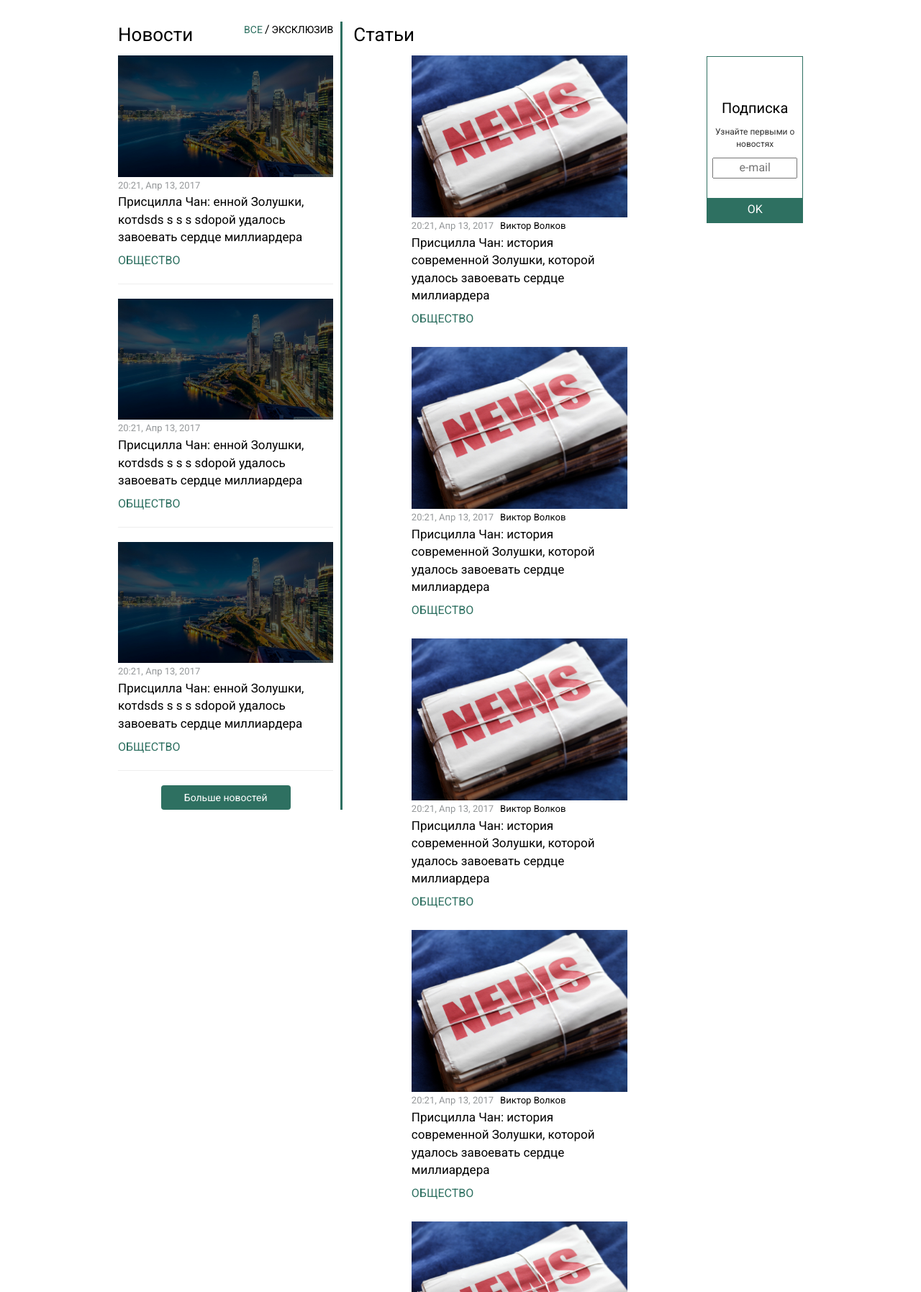
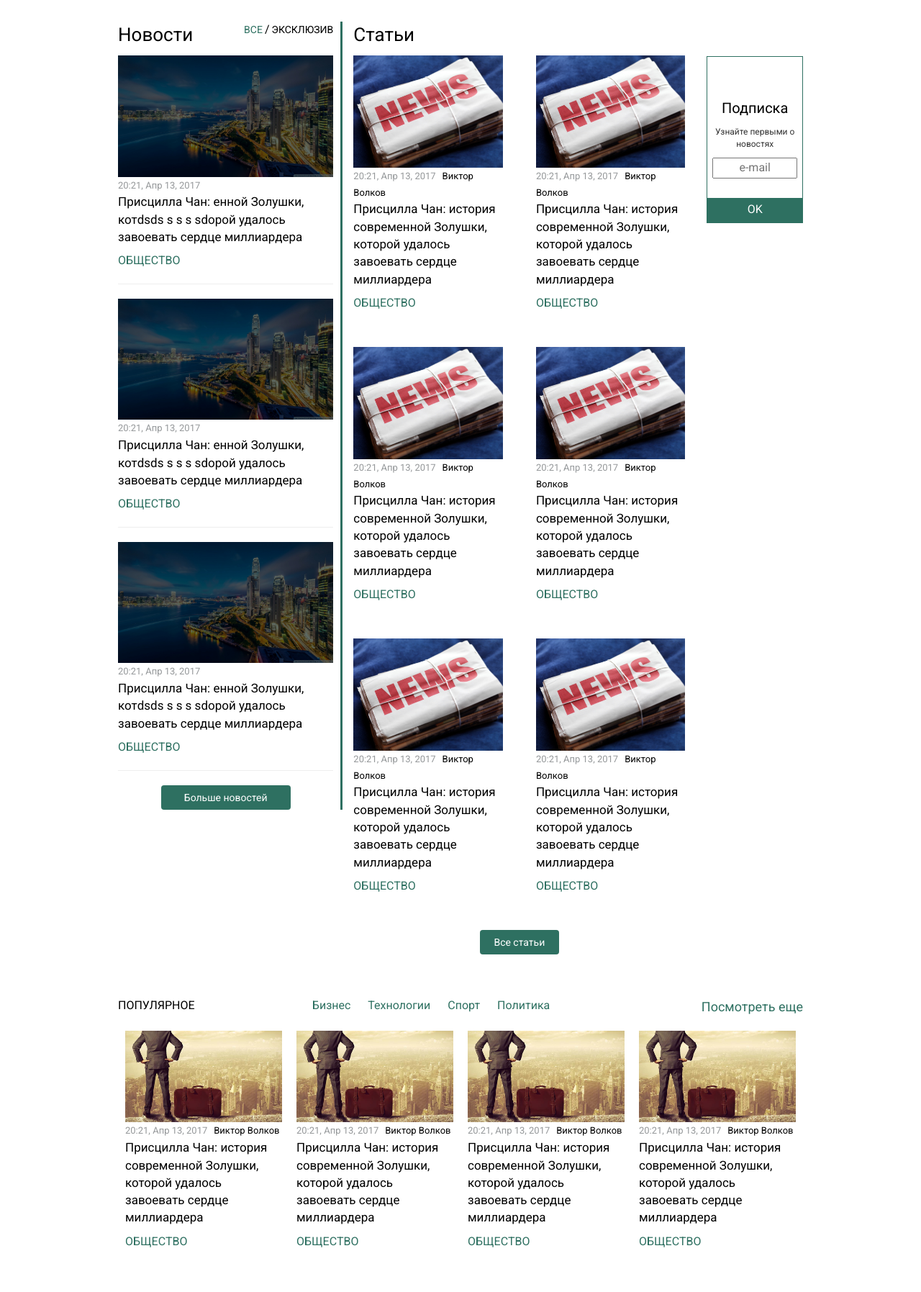
Before and after one commit to justsm11e/justsm11e.github.io, a plain HTML site: page index.html in a window 1280 px wide. Shown: the part 436-2231 px from the top of the page at 72% size. Drawn offline with nearby package versions, Linux system fonts and the light colour scheme.

Commit message:
init commit

```diff
--- a/css/style.css
+++ b/css/style.css
@@ -202,8 +202,9 @@ i {
 .news_section {
 	background-color: #fff;
 	height: 400px;
-	width: 300px;
+	max-width: 300px;
 	margin-bottom: 5px;
+
 }
 .news_section img {
 	width: 100%;
@@ -390,17 +391,17 @@ footer a:hover {
 	.banner {
 		display: none;
 	}
-	.carousel {
-		margin: 0 auto;
-	}
 }
 @media (max-width: 1309px) {
-	.flex_stati, .flex_pop {
+	 .flex_pop {
 		justify-content: center;
 	}
 	.section_pop {
 		flex-basis: 50%;
 	}
+.news_section {
+	max-width: 45%;
+}
 	.footer_text {
 		text-align: center;
 	}
@@ -418,7 +419,7 @@ footer a:hover {
 }
 @media (max-width: 992px) {
 	.news_section {
-		margin: 20px;
+		margin: 5px;
 	}
 	.line {
 		border-right: 1px solid #fff;
--- a/index.html
+++ b/index.html
@@ -169,7 +169,7 @@
 
 								<p class="texts_title">Статьи</p>
 								<div class="flex_stati">
-									<a href="#">
+
 										<div class="news_section">
 											<img src="img/news.jpg" alt="">
 											<span class="post-time">20:21, Апр 13, 2017</span>
@@ -177,8 +177,8 @@
 											<p class="post_title">Присцилла Чан: история современной Золушки, которой удалось завоевать сердце миллиардера</p>
 											<span class="post_category">Общество</span>
 										</div>
-									</a>
-									<a href="#">
+
+
 										<div class="news_section">
 											<img src="img/news.jpg" alt="">
 											<span class="post-time">20:21, Апр 13, 2017</span>
@@ -186,8 +186,8 @@
 											<p class="post_title">Присцилла Чан: история современной Золушки, которой удалось завоевать сердце миллиардера</p>
 											<span class="post_category">Общество</span>
 										</div>
-									</a>
-									<a href="#">
+
+
 										<div class="news_section">
 											<img src="img/news.jpg" alt="">
 											<span class="post-time">20:21, Апр 13, 2017</span>
@@ -195,8 +195,8 @@
 											<p class="post_title">Присцилла Чан: история современной Золушки, которой удалось завоевать сердце миллиардера</p>
 											<span class="post_category">Общество</span>
 										</div>
-									</a>
-									<a href="#">
+
+
 										<div class="news_section">
 											<img src="img/news.jpg" alt="">
 											<span class="post-time">20:21, Апр 13, 2017</span>
@@ -204,8 +204,8 @@
 											<p class="post_title">Присцилла Чан: история современной Золушки, которой удалось завоевать сердце миллиардера</p>
 											<span class="post_category">Общество</span>
 										</div>
-									</a>
-									<a href="#">
+
+
 										<div class="news_section">
 											<img src="img/news.jpg" alt="">
 											<span class="post-time">20:21, Апр 13, 2017</span>
@@ -213,8 +213,8 @@
 											<p class="post_title">Присцилла Чан: история современной Золушки, которой удалось завоевать сердце миллиардера</p>
 											<span class="post_category">Общество</span>
 										</div>
-									</a>
-									<a href="#">
+
+
 										<div class="news_section">
 											<img src="img/news.jpg" alt="">
 											<span class="post-time">20:21, Апр 13, 2017</span>
@@ -222,7 +222,7 @@
 											<p class="post_title">Присцилла Чан: история современной Золушки, которой удалось завоевать сердце миллиардера</p>
 											<span class="post_category">Общество</span>
 										</div>
-									</a>
+
 								</div>
 
 								<div class="stati_all_button">
```
Lines whose indentation alone changed are shown as unchanged.
